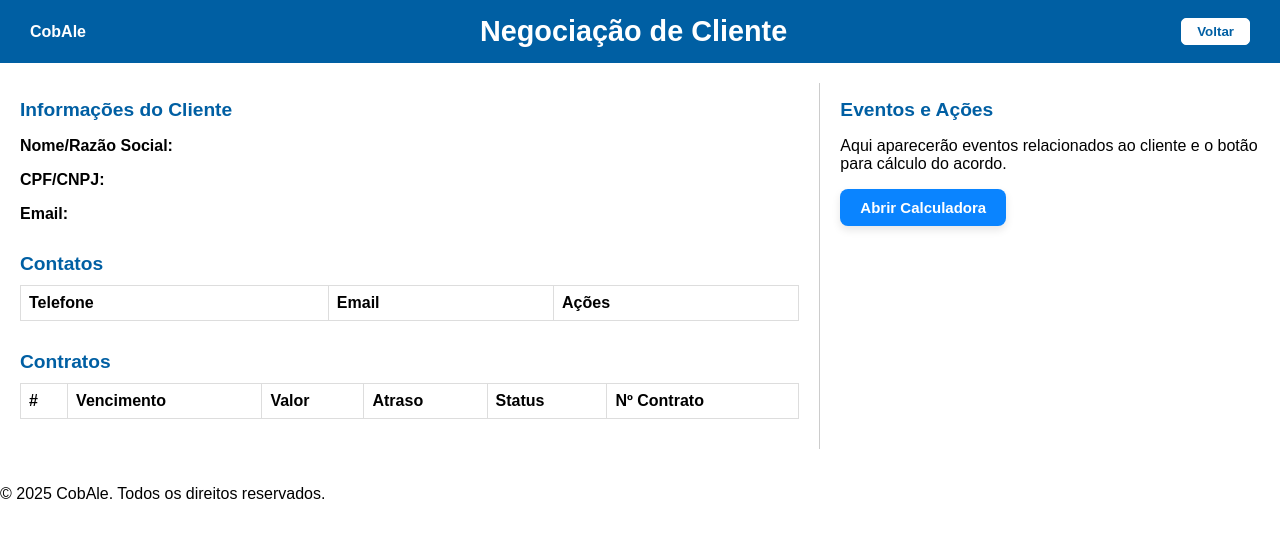
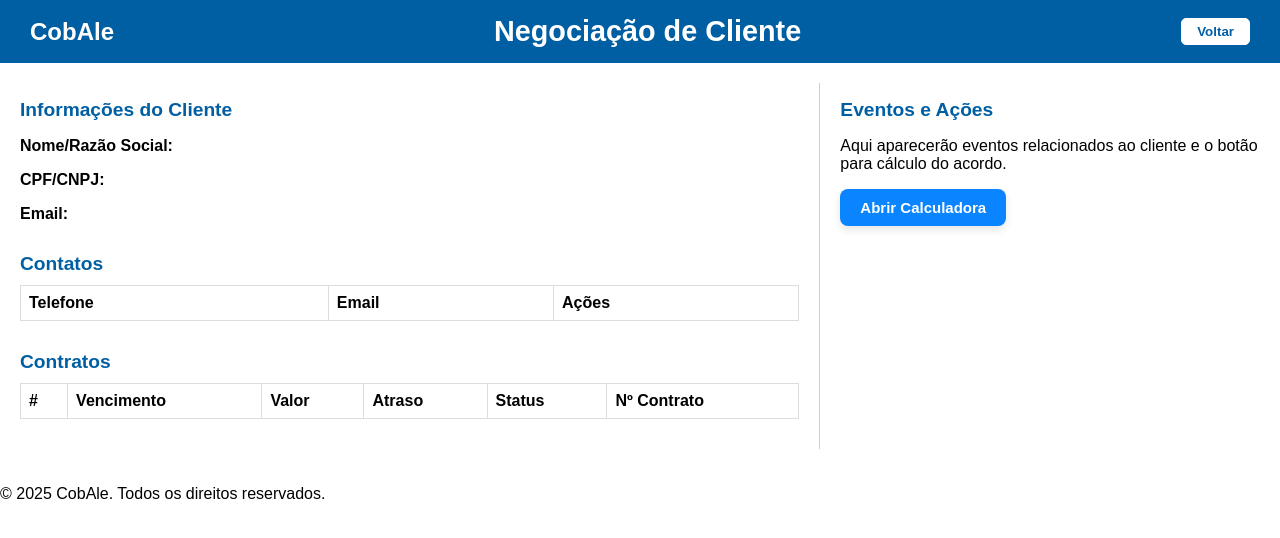
Before and after one commit to Guilherme-alexandr/site-CobAle, a plain HTML site: page view/negociacao.html in a window 1280 px wide. Drawn offline with Linux system fonts and the light colour scheme.

Commit message:
Atualizando readme

```diff
--- a/css/negociacao.css
+++ b/css/negociacao.css
@@ -2,7 +2,6 @@ body {
     margin: 0;
     font-family: Arial, sans-serif;
 }
-
 header {
     background-color: #005fa3;
     color: white;
@@ -15,6 +14,10 @@ header {
 header h1 {
     margin: 0;
     font-size: 1.8em;
+}
+.logo {
+    font-size: 1.5em;
+    font-weight: bold;
 }
 
 main {
--- a/css/pesquisa.css
+++ b/css/pesquisa.css
@@ -13,6 +13,7 @@ h2 {
     margin-bottom: 1rem;
     text-align: center;
 }
+
 
 .filtros {
     background-color: #ffffff;
```
Also changed, not shown: 1 other file.
